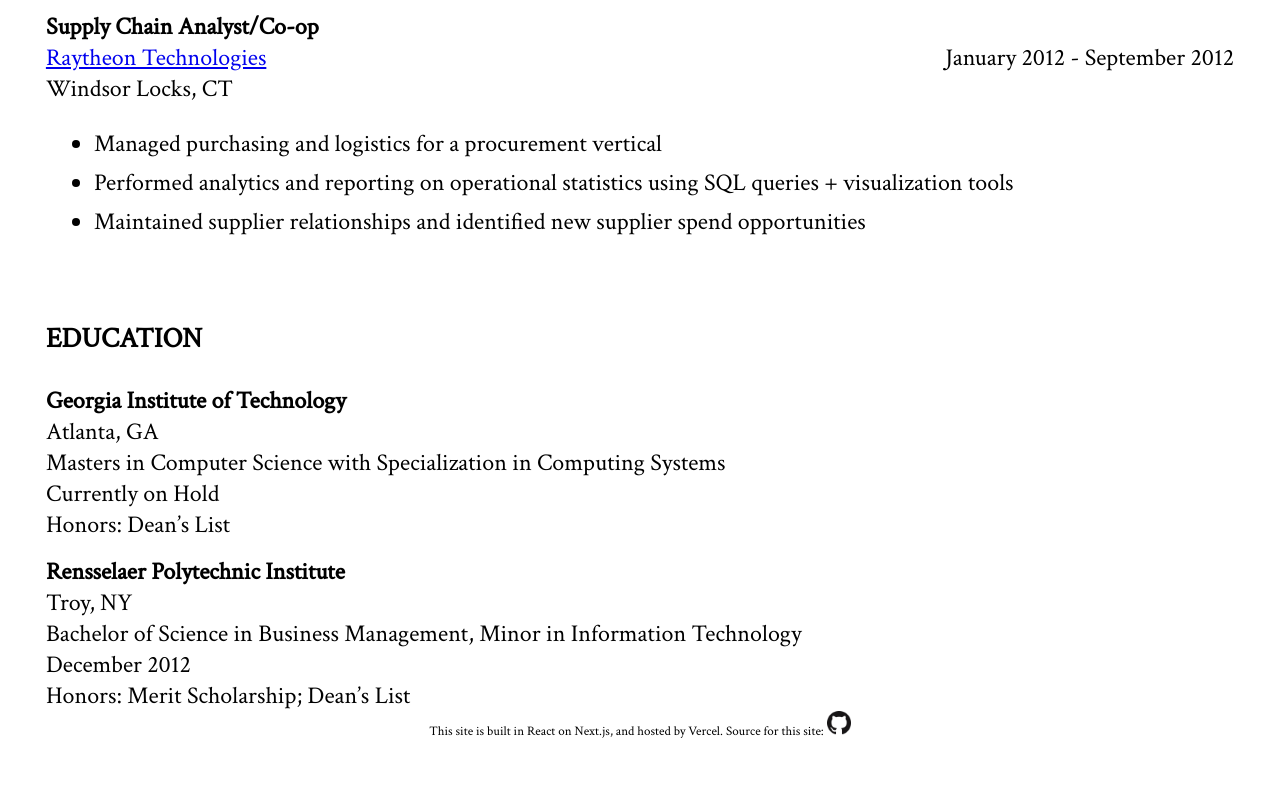
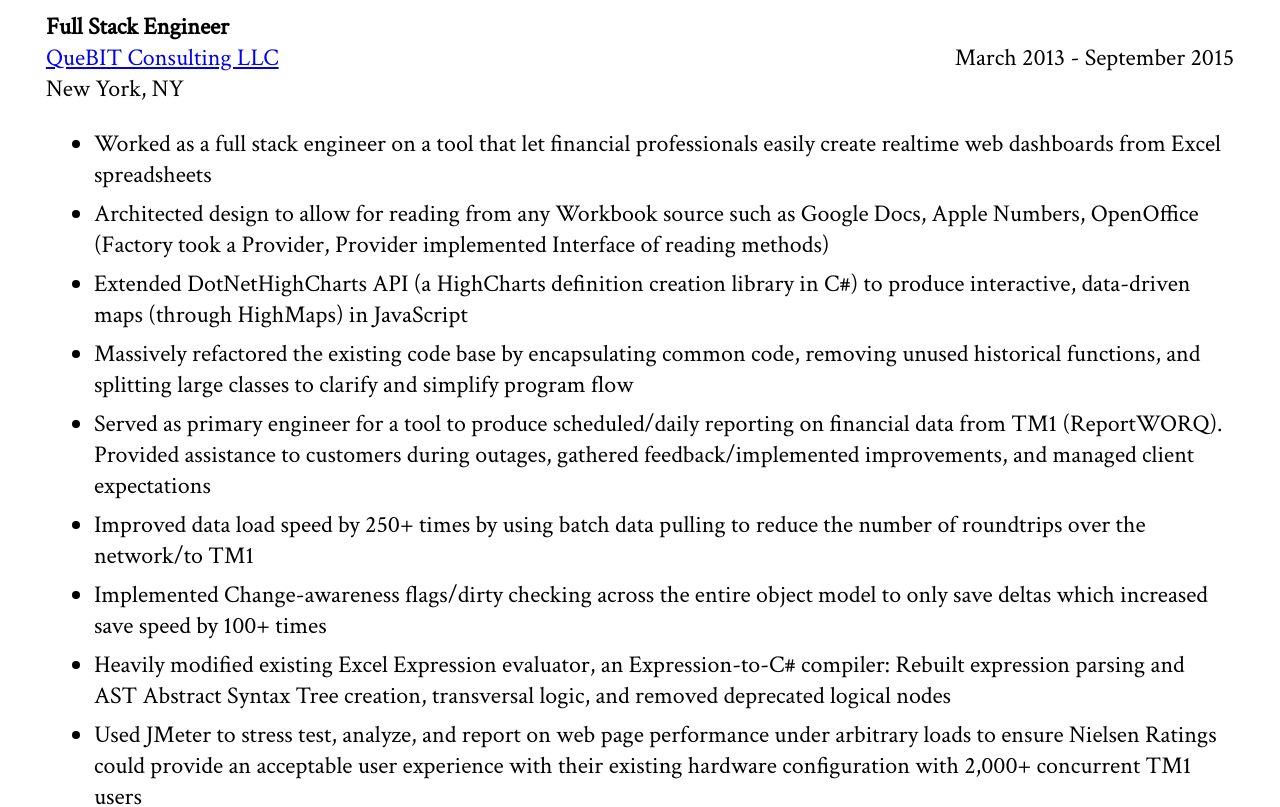
Before and after one commit to jb-reefer/resume-nextjs, a Next.js app: page / in a window 1280 px wide. Shown: the part 2180-2987 px from the top of the page. Before the commit the page ends 2958 px from the top, so only its background shows below. Built offline with nearby package versions, Linux system fonts and the light colour scheme.

Commit message:
uncomment

```diff
--- a/data.ts
+++ b/data.ts
@@ -69,26 +69,26 @@ const data: IExperienceBlock[] = [
       "Worked in Go, Python, C#, Bash, Scala, and Powershell",
     ],
   },
-  // {
-  //   company: "QueBIT Consulting LLC",
-  //   website: "https://quebit.com",
-  //   from: "March 2013",
-  //   to: "September 2015",
-  //   city: "New York, NY",
-  //   role: "Full Stack Engineer",
-  //   bulletPoints: [
-  //     "Worked as a full stack engineer on a tool that let financial professionals easily create realtime web dashboards from Excel spreadsheets",
-  //     "Architected design to allow for reading from any Workbook source such as Google Docs, Apple Numbers, OpenOffice (Factory took a Provider, Provider implemented Interface of reading methods)",
-  //     "Extended DotNetHighCharts API (a HighCharts definition creation library in C#) to produce interactive, data-driven maps (through HighMaps) in JavaScript",
-  //     "Massively refactored the existing code base by encapsulating common code, removing unused historical functions, and splitting large classes to clarify and simplify program flow",
-  //     "Served as primary engineer for a tool to produce scheduled/daily reporting on financial data from TM1 (ReportWORQ). Provided assistance to customers during outages, gathered feedback/implemented improvements, and managed client expectations",
-  //     "Improved data load speed by 250+ times by using batch data pulling to reduce the number of roundtrips over the network/to TM1",
-  //     "Implemented Change-awareness flags/dirty checking across the entire object model to only save deltas which increased save speed by 100+ times",
-  //     "Heavily modified existing Excel Expression evaluator, an Expression-to-C# compiler: Rebuilt expression parsing and AST Abstract Syntax Tree creation, transversal logic, and removed deprecated logical nodes",
-  //     "Used JMeter to stress test, analyze, and report on web page performance under arbitrary loads to ensure Nielsen Ratings could provide an acceptable user experience with their existing hardware configuration with 2,000+ concurrent TM1 users",
-  //     "Reverse engineered the method flow of TM1Web, to spoof authentication, manipulate data, request specific pages based on user input, and log out, while analyzing performance of each step",
-  //   ],
-  // },
+  {
+    company: "QueBIT Consulting LLC",
+    website: "https://quebit.com",
+    from: "March 2013",
+    to: "September 2015",
+    city: "New York, NY",
+    role: "Full Stack Engineer",
+    bulletPoints: [
+      "Worked as a full stack engineer on a tool that let financial professionals easily create realtime web dashboards from Excel spreadsheets",
+      "Architected design to allow for reading from any Workbook source such as Google Docs, Apple Numbers, OpenOffice (Factory took a Provider, Provider implemented Interface of reading methods)",
+      "Extended DotNetHighCharts API (a HighCharts definition creation library in C#) to produce interactive, data-driven maps (through HighMaps) in JavaScript",
+      "Massively refactored the existing code base by encapsulating common code, removing unused historical functions, and splitting large classes to clarify and simplify program flow",
+      "Served as primary engineer for a tool to produce scheduled/daily reporting on financial data from TM1 (ReportWORQ). Provided assistance to customers during outages, gathered feedback/implemented improvements, and managed client expectations",
+      "Improved data load speed by 250+ times by using batch data pulling to reduce the number of roundtrips over the network/to TM1",
+      "Implemented Change-awareness flags/dirty checking across the entire object model to only save deltas which increased save speed by 100+ times",
+      "Heavily modified existing Excel Expression evaluator, an Expression-to-C# compiler: Rebuilt expression parsing and AST Abstract Syntax Tree creation, transversal logic, and removed deprecated logical nodes",
+      "Used JMeter to stress test, analyze, and report on web page performance under arbitrary loads to ensure Nielsen Ratings could provide an acceptable user experience with their existing hardware configuration with 2,000+ concurrent TM1 users",
+      "Reverse engineered the method flow of TM1Web, to spoof authentication, manipulate data, request specific pages based on user input, and log out, while analyzing performance of each step",
+    ],
+  },
   {
     company: "Raytheon Technologies",
     city: "Windsor Locks, CT",
```
